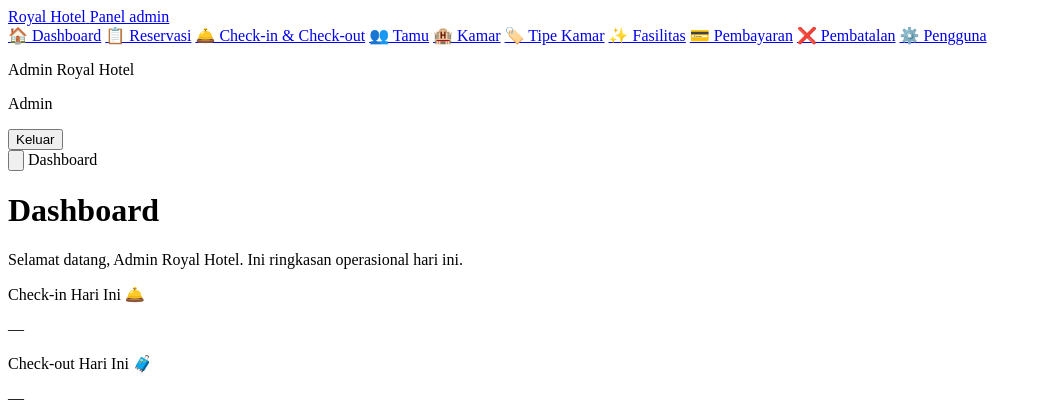
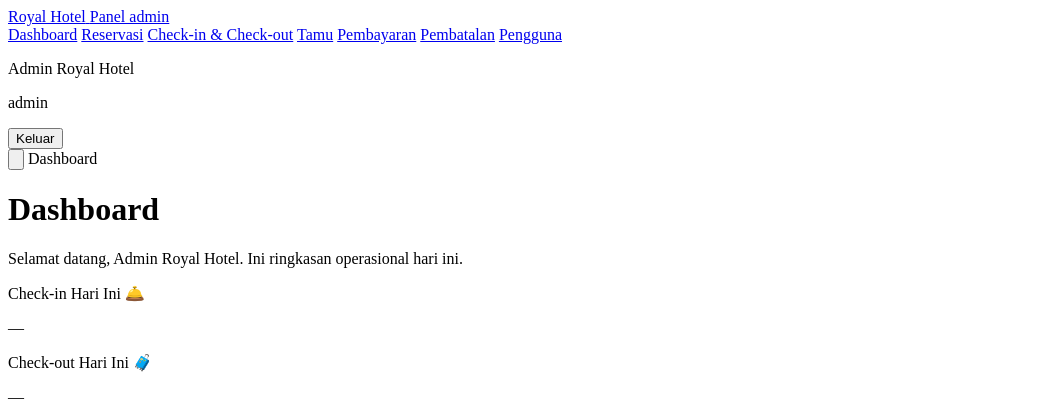
Before and after one commit to Fania02/sistem-booking-hotel, a Laravel app: page /admin/dashboard in a window 1280 px wide. Shown: the top 420 px of the page, without its empty margins (0-1043 px from the left). Run offline with Laravel 12, Linux system fonts and the light colour scheme; a user stored in the database is signed in; data comes from the database, SQL or seed files in the repository; some web fonts are replaced.

Commit message:
Update admin.blade.php

```diff
--- a/resources/views/layouts/admin.blade.php
+++ b/resources/views/layouts/admin.blade.php
@@ -7,17 +7,19 @@
 <body data-page="@yield('page')" class="lg:flex lg:min-h-screen">
     @php
         $menu = [
-            ['🏠 Dashboard',           url('/admin/dashboard'),  'dashboard'],
-            ['📋 Reservasi',            url('/admin/reservasi'),  'reservasi'],
-            ['🛎️ Check-in & Check-out', url('/admin/reservasi?tab=checkin'), 'checkin'],
-            ['👥 Tamu',                 url('/admin/tamu'),       'tamu'],
-            ['🏨 Kamar',                url('/admin/kamar'),      'kamar'],
-            ['🏷️ Tipe Kamar',           url('/admin/tipe-kamar'), 'tipe-kamar'],
-            ['✨ Fasilitas',             url('/admin/fasilitas'),  'fasilitas'],
-            ['💳 Pembayaran',            url('/admin/pembayaran'), 'pembayaran'],
-            ['❌ Pembatalan',            url('/admin/pembatalan'), 'pembatalan'],
-            ['⚙️ Pengguna',              url('/admin/pengguna'),   'pengguna'],
+            ['Dashboard',              url('/admin/dashboard'),                 'dashboard'],
+            ['Reservasi',              url('/admin/reservasi'),                 'reservasi'],
+            ['Check-in & Check-out',   url('/admin/reservasi?tab=checkin'),     'checkin'],
+            ['Tamu',                   url('/admin/tamu'),                      'tamu'],
+            ['Pembayaran',             url('/admin/pembayaran'),                'pembayaran'],
+            ['Pembatalan',             url('/admin/pembatalan'),                'pembatalan'],
+            ['Pengguna',               url('/admin/pengguna'),                  'pengguna'],
         ];
+
+        // Kelola akun hanya untuk admin
+        if (auth()->user()?->role !== \App\Enums\Peran::Admin) {
+            $menu = array_values(array_filter($menu, fn ($m) => $m[2] !== 'pengguna'));
+        }
     @endphp
 
     {{-- Sidebar (desktop) --}}
@@ -28,14 +30,16 @@
         </a>
         <nav class="mt-8 flex flex-col gap-1 text-xs">
             @foreach ($menu as [$nama, $tautan, $kunci])
-                <a href="{{ $tautan }}" data-menu="{{ $kunci }}"
-                   class="rounded-lg px-3 py-2.5 transition {{ ($menuAktif ?? '') === $kunci ? 'bg-emas font-semibold text-white' : 'text-white/70 hover:bg-white/8 hover:text-white' }}">{{ $nama }}</a>
+                @if ($tautan)
+                    <a href="{{ $tautan }}" data-menu="{{ $kunci }}"
+                       class="rounded-lg px-3 py-2.5 transition hover:translate-x-1 {{ ($menuAktif ?? '') === $kunci ? 'bg-emas font-semibold' : 'text-white/70 hover:bg-white/5 hover:text-white' }}">{{ $nama }}</a>
+                @endif
             @endforeach
         </nav>
-        <div class="mt-auto border-t border-white/10 px-2 pt-4 text-xs">
-            <p class="font-semibold">{{ auth()->user()->name }}</p>
-            <p class="text-white/60">{{ auth()->user()->role->label() }}</p>
-            <button type="button" data-keluar class="mt-3 w-full rounded-lg bg-white/10 px-3 py-2 text-left text-white/80 hover:bg-white/20">Keluar</button>
+        <div class="mt-auto border-t border-white/10 px-2 pt-4">
+            <p class="truncate text-xs font-semibold">{{ auth()->user()->name }}</p>
+            <p class="text-[10px] capitalize text-white/50">{{ auth()->user()->role->value }}</p>
+            <button type="button" data-keluar class="mt-3 w-full rounded-lg border border-white/20 px-3 py-2 text-xs font-medium text-white/80 transition hover:bg-white/10 hover:text-white">Keluar</button>
         </div>
     </aside>
 
@@ -50,14 +54,15 @@
 
     <div id="menu-admin-mobile" class="fixed inset-0 z-40 hidden bg-tinta/60 lg:hidden" hidden>
         <div class="h-full w-64 bg-tinta p-5 text-white">
-            <div class="mb-6 flex items-center gap-3">
-                <span class="judul block text-lg">Royal Hotel</span>
-                <span class="text-[10px] text-emas">Admin</span>
-            </div>
+            <span class="judul mb-6 block text-lg">Royal Hotel</span>
             @foreach ($menu as [$nama, $tautan, $kunci])
-                <a href="{{ $tautan }}" class="block rounded-lg px-3 py-2.5 text-sm {{ ($menuAktif ?? '') === $kunci ? 'bg-emas font-semibold text-white' : 'text-white/70 hover:bg-white/5' }}">{{ $nama }}</a>
+                @if ($tautan)
+                    <a href="{{ $tautan }}" class="block rounded-lg px-3 py-2.5 text-sm {{ ($menuAktif ?? '') === $kunci ? 'bg-emas font-semibold' : 'text-white/70' }}">{{ $nama }}</a>
+                @else
+                    <span class="block px-3 py-2.5 text-sm text-white/35">{{ $nama }}</span>
+                @endif
             @endforeach
-            <button type="button" data-keluar class="mt-4 block w-full rounded-lg bg-white/10 px-3 py-2.5 text-left text-sm text-white/80 hover:bg-white/20">⟵ Keluar ({{ auth()->user()->name }})</button>
+            <button type="button" data-keluar class="mt-4 w-full rounded-lg border border-white/20 px-3 py-2.5 text-sm text-white/80">Keluar</button>
         </div>
     </div>
 
```
